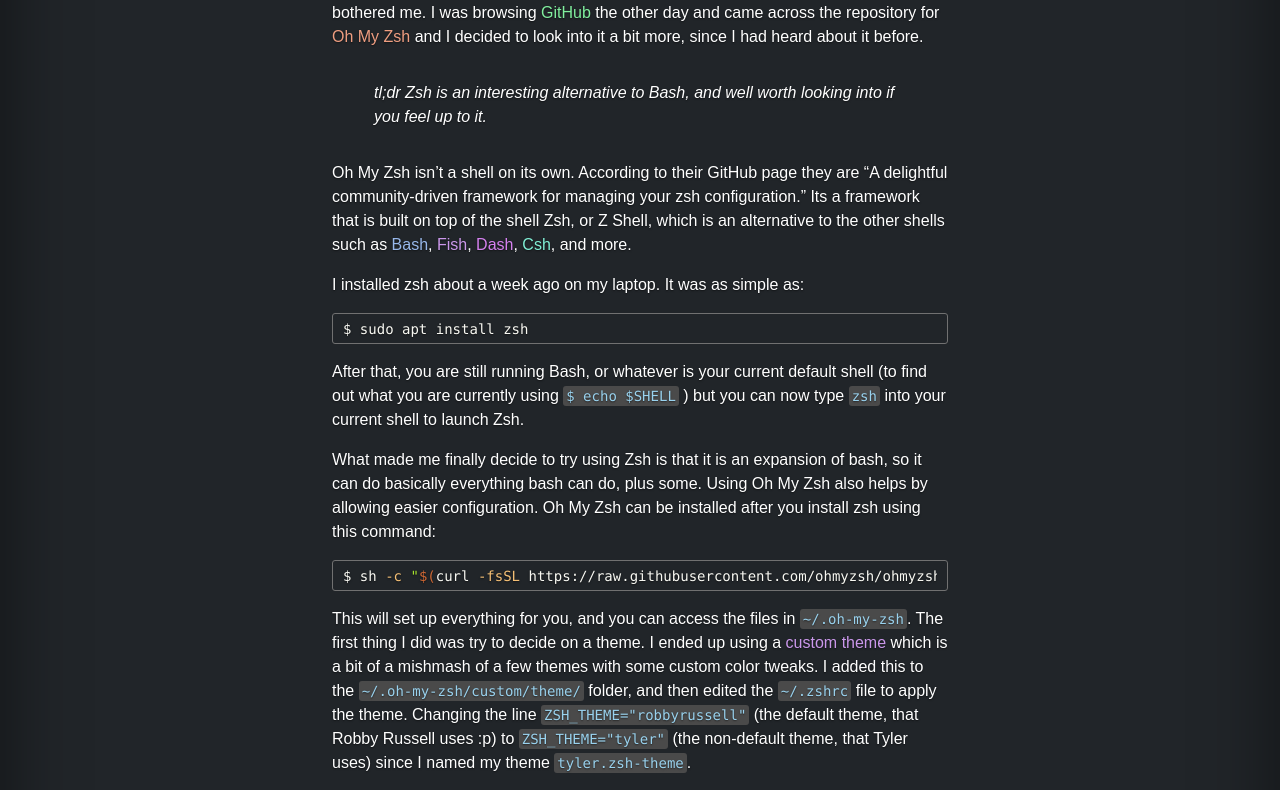
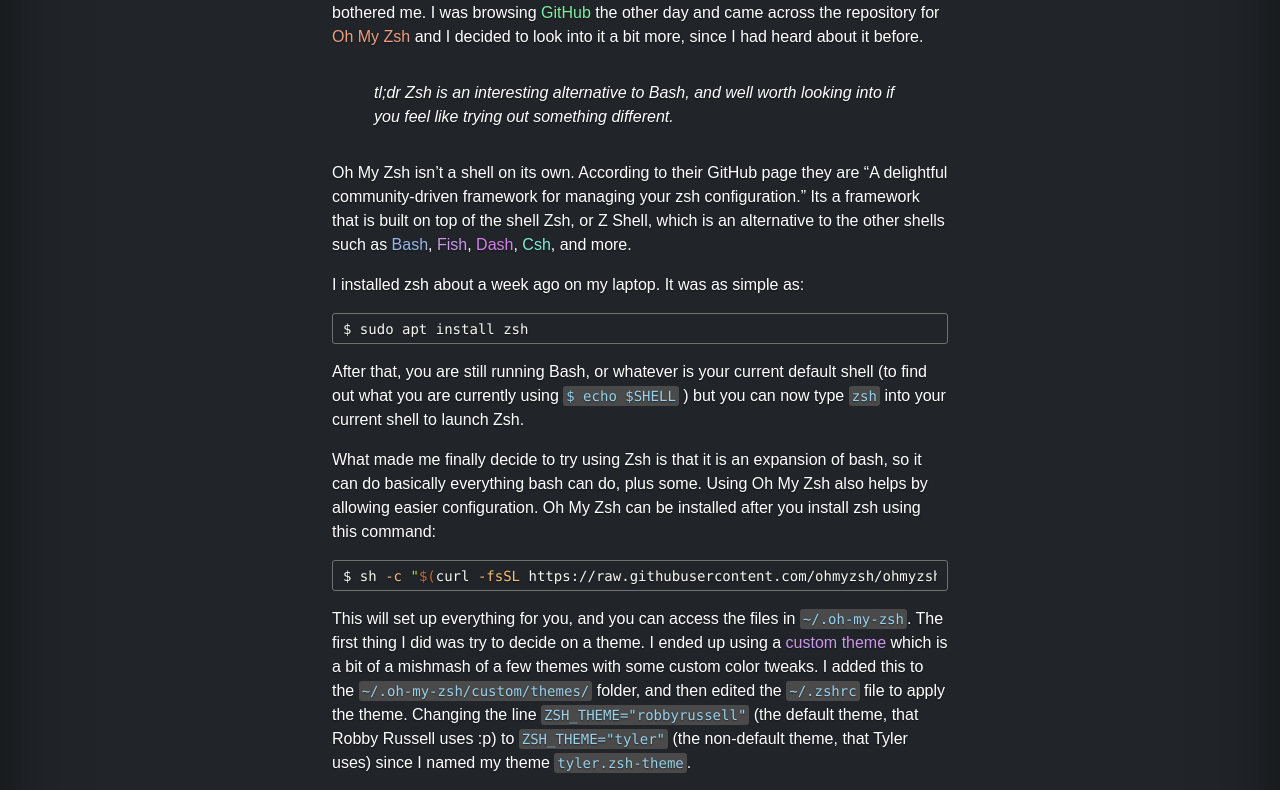
Before and after one commit to UnclassedPenguin/unclassedpenguin.github.io, a Jekyll site: the page built from _posts/2021-12-27-trying-out-zsh.md, in a window 1280 px wide. Shown: the part 657-1447 px from the top of the page. Built offline with Jekyll 4.4.1, drawn with Linux system fonts in a browser that asks for light colours.

```diff
--- a/_posts/2021-12-27-trying-out-zsh.md
+++ b/_posts/2021-12-27-trying-out-zsh.md
@@ -16,7 +16,7 @@
 For the longest time I haven't even considered what shell I have been using. I run Ubuntu (currently 20.04) so my default shell has always been Bash, which has never bothered me. I was browsing [GitHub](https://github.com){:target="_blank" class="randomcolor"}<!--_--> the other day and came across the repository for [Oh My Zsh](https://github.com/ohmyzsh/ohmyzsh){:target="_blank" class="randomcolor"}<!--_--> and I decided to look into it a bit more, since I had heard about it before.
 <!--more-->
 
-> tl;dr Zsh is an interesting alternative to Bash, and well worth looking into if you feel up to it.
+> tl;dr Zsh is an interesting alternative to Bash, and well worth looking into if you feel like trying out something different.
 
 Oh My Zsh isn't a shell on its own. According to their GitHub page they are "A delightful community-driven framework for managing your zsh configuration." Its a framework that is built on top of the shell Zsh, or Z Shell, which is an alternative to the other shells such as [Bash](https://www.gnu.org/software/bash/){:target="_blank" class="randomcolor"}, [Fish](https://fishshell.com/){:target="_blank" class="randomcolor"}, [Dash](https://wiki.archlinux.org/title/Dash){:target="_blank" class="randomcolor"}, [Csh](https://en.wikipedia.org/wiki/C_Shell){:target="_blank" class="randomcolor"}, and more.  <!--_-->
 
@@ -30,7 +30,7 @@
 {% highlight shell %}
 $ sh -c "$(curl -fsSL https://raw.githubusercontent.com/ohmyzsh/ohmyzsh/master/tools/install.sh)"
 {% endhighlight %}
-This will set up everything for you, and you can access the files in `~/.oh-my-zsh`. The first thing I did was try to decide on a theme. I ended up using a [custom theme](https://github.com/UnclassedPenguin/dotfiles/blob/master/tyler.zsh-theme){:target="_blank" class="randomcolor"}<!--_--> which is a bit of a mishmash of a few themes with some custom color tweaks. I added this to the `~/.oh-my-zsh/custom/theme/` folder, and then edited the `~/.zshrc` file to apply the theme. Changing the line `ZSH_THEME="robbyrussell"` (the default theme, that Robby Russell uses :p) to `ZSH_THEME="tyler"` (the non-default theme, that Tyler uses) since I named my theme `tyler.zsh-theme`.
+This will set up everything for you, and you can access the files in `~/.oh-my-zsh`. The first thing I did was try to decide on a theme. I ended up using a [custom theme](https://github.com/UnclassedPenguin/dotfiles/blob/master/tyler.zsh-theme){:target="_blank" class="randomcolor"}<!--_--> which is a bit of a mishmash of a few themes with some custom color tweaks. I added this to the `~/.oh-my-zsh/custom/themes/` folder, and then edited the `~/.zshrc` file to apply the theme. Changing the line `ZSH_THEME="robbyrussell"` (the default theme, that Robby Russell uses :p) to `ZSH_THEME="tyler"` (the non-default theme, that Tyler uses) since I named my theme `tyler.zsh-theme`.
 
 Now I have been using zsh for about a week, and I am quite enjoying it. I like that it looks quite a bit different. And other than that, I haven't really noticed many issues. Although a few odd things have popped up that I haven't been able to figure out. For example, This site is a [Jekyll](https://jekyllrb.com){:target="_blank" class="randomcolor"}<!--_--> site running on GitHub Pages. I work on the site locally however, and often while I am doing that I will use the development server to view the site. I do this by opening a terminal (I like to use a terminal in scratch since I am using [i3wm](https://i3wm.org/){:target="_blank" class="randomcolor"}<!--_-->) and go to the directory where I am working on my site, for me `~/unclassed.ca/`, and I execute the command `bundle exec jekyll serve --livereload`. This allows me to view my site on http://localhost:4000 and will automatically reload whenever I save a file (besides _config.yml<!--_-->, if you edit that file you have to restart the server). However, when I try this using zsh, I get errors. I haven't figured out yet what is going on. Something about permissions, or not having the right folders added to $PATH. I am still working on it. Other than that though, I haven't had any issues, and I am quite enjoying it.
 
```
